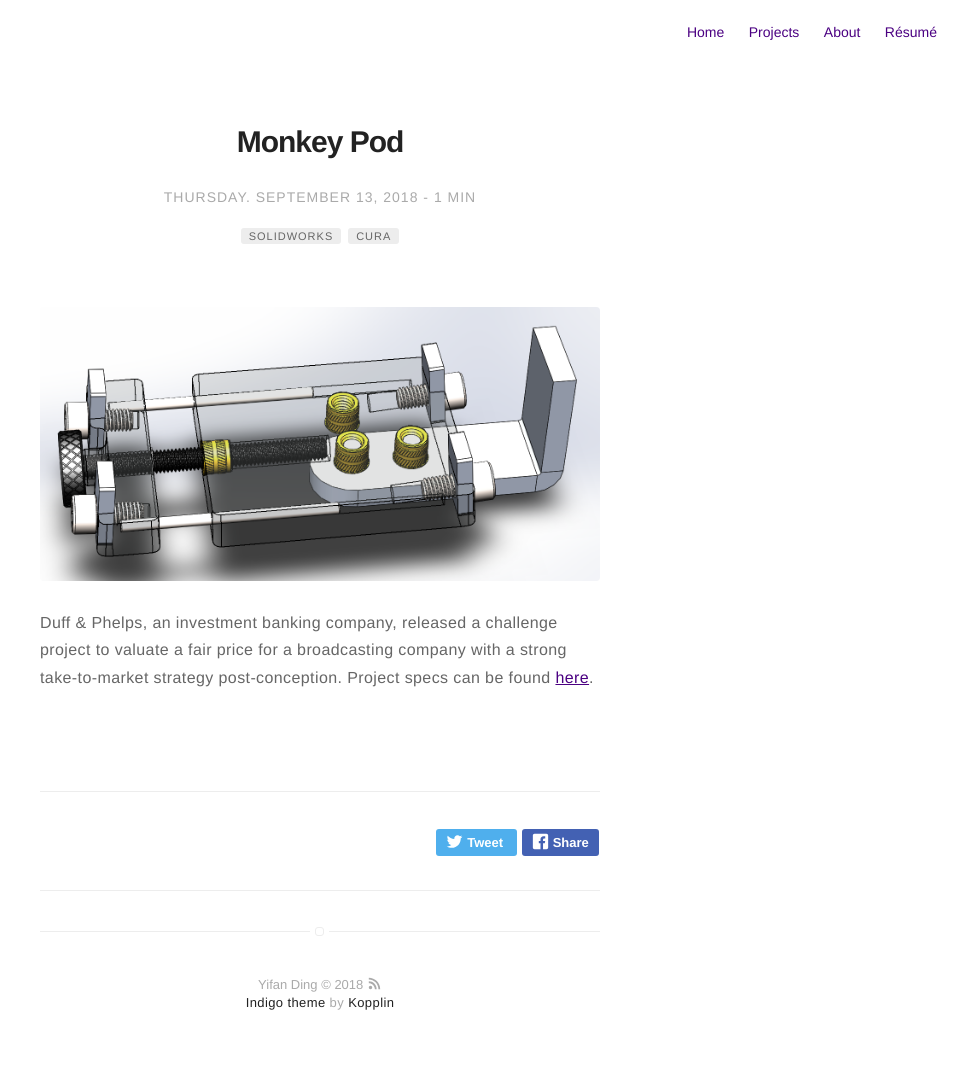
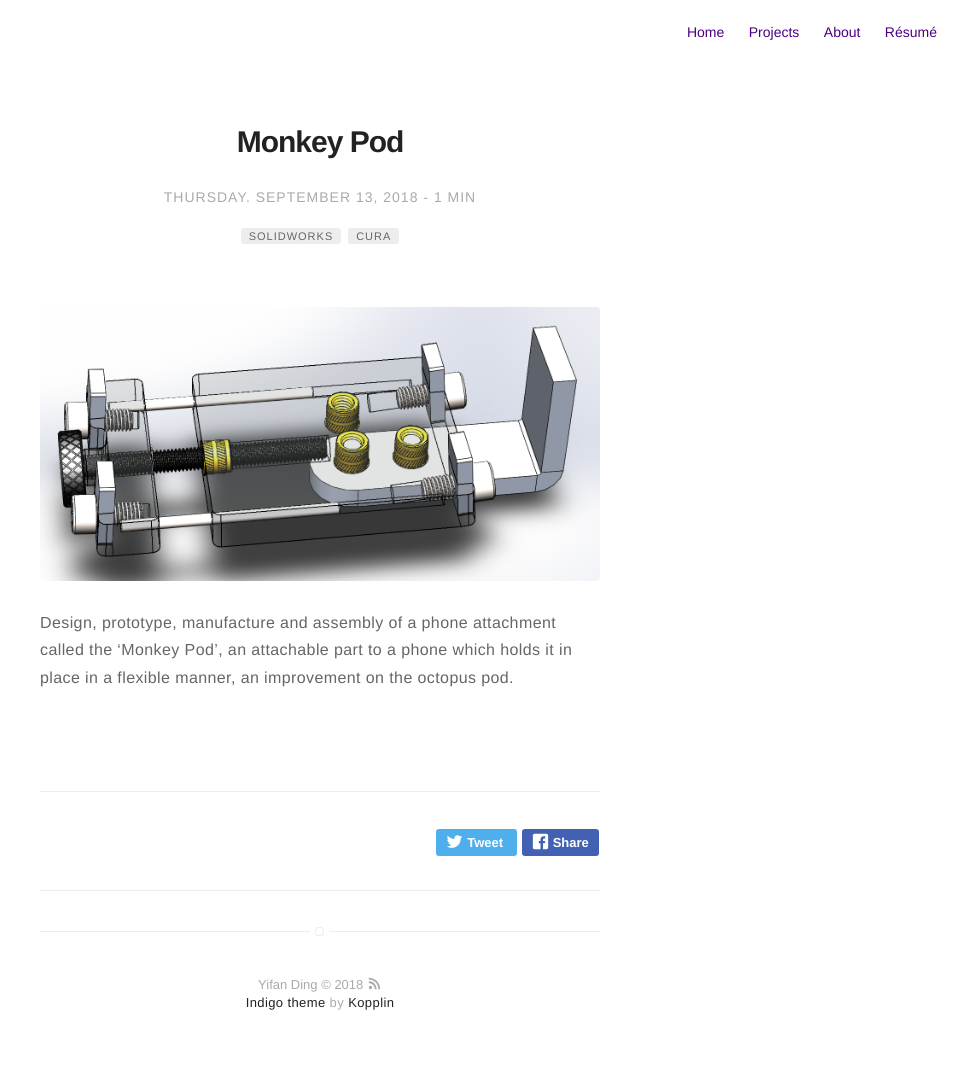
Before and after one commit to yifan-ding/yifan-ding.github.io, a Jekyll site: the page built from _posts/2018-09-13-moneypod.markdown, in a window 1280 px wide. Shown: the whole page, without its empty margins (320-1280 px from the left). Built offline with Jekyll 4.4.1, drawn with Linux system fonts in a browser that asks for light colours.

Commit message:
Update 2018-09-13-moneypod.markdown

```diff
--- a/_posts/2018-09-13-moneypod.markdown
+++ b/_posts/2018-09-13-moneypod.markdown
@@ -17,4 +17,4 @@ externalLink: false
 
 ![Monkey](../assets/images/monkeypod.png)
 
-Duff & Phelps, an investment banking company, released a challenge project to valuate a fair price for a broadcasting company with a strong take-to-market strategy post-conception. Project specs can be found [here](https://yifan-ding.github.io/assets/Duff_Phelps.pdf).
+Design, prototype, manufacture and assembly of a phone attachment called the 'Monkey Pod', an attachable part to a phone which holds it in place in a flexible manner, an improvement on the octopus pod.
```
